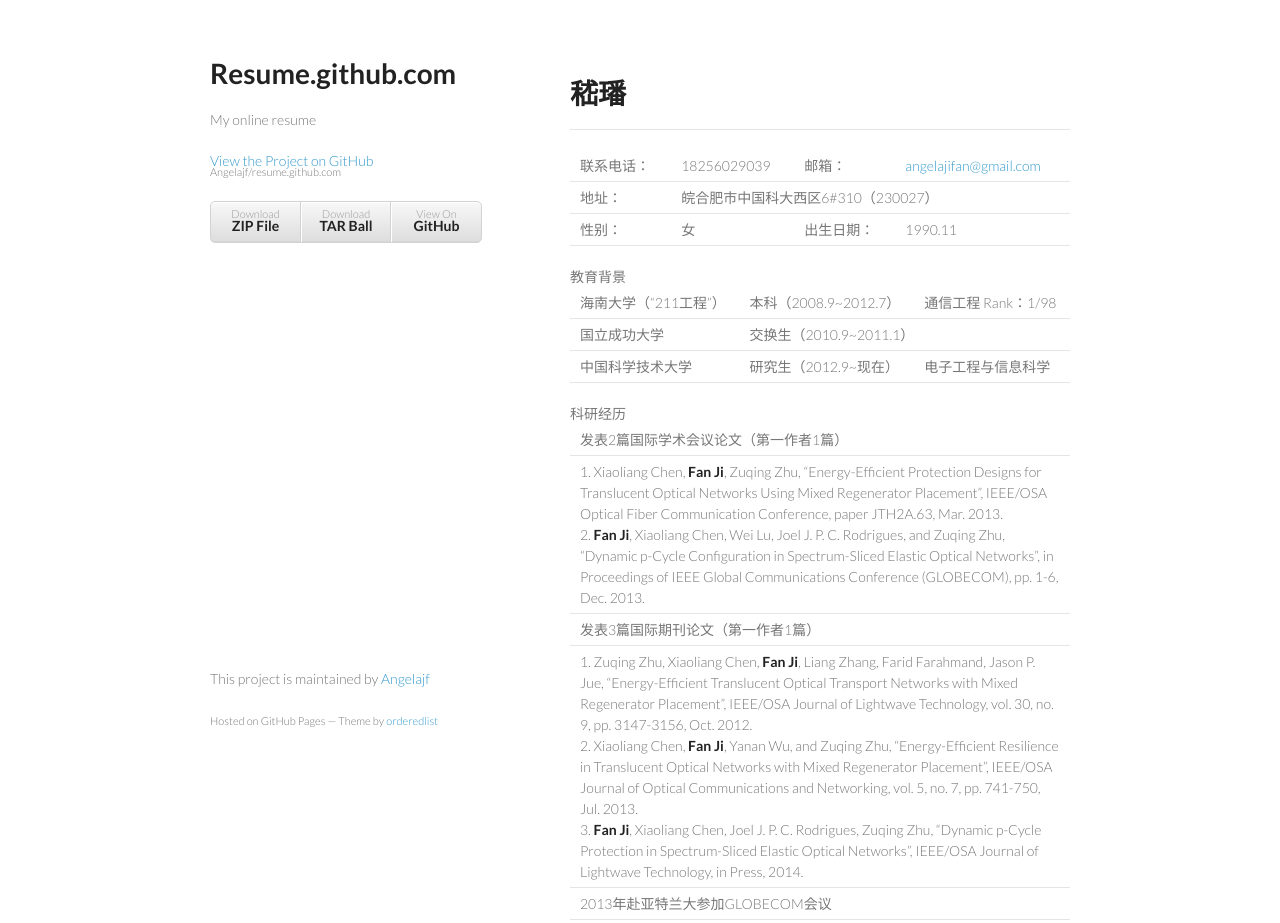
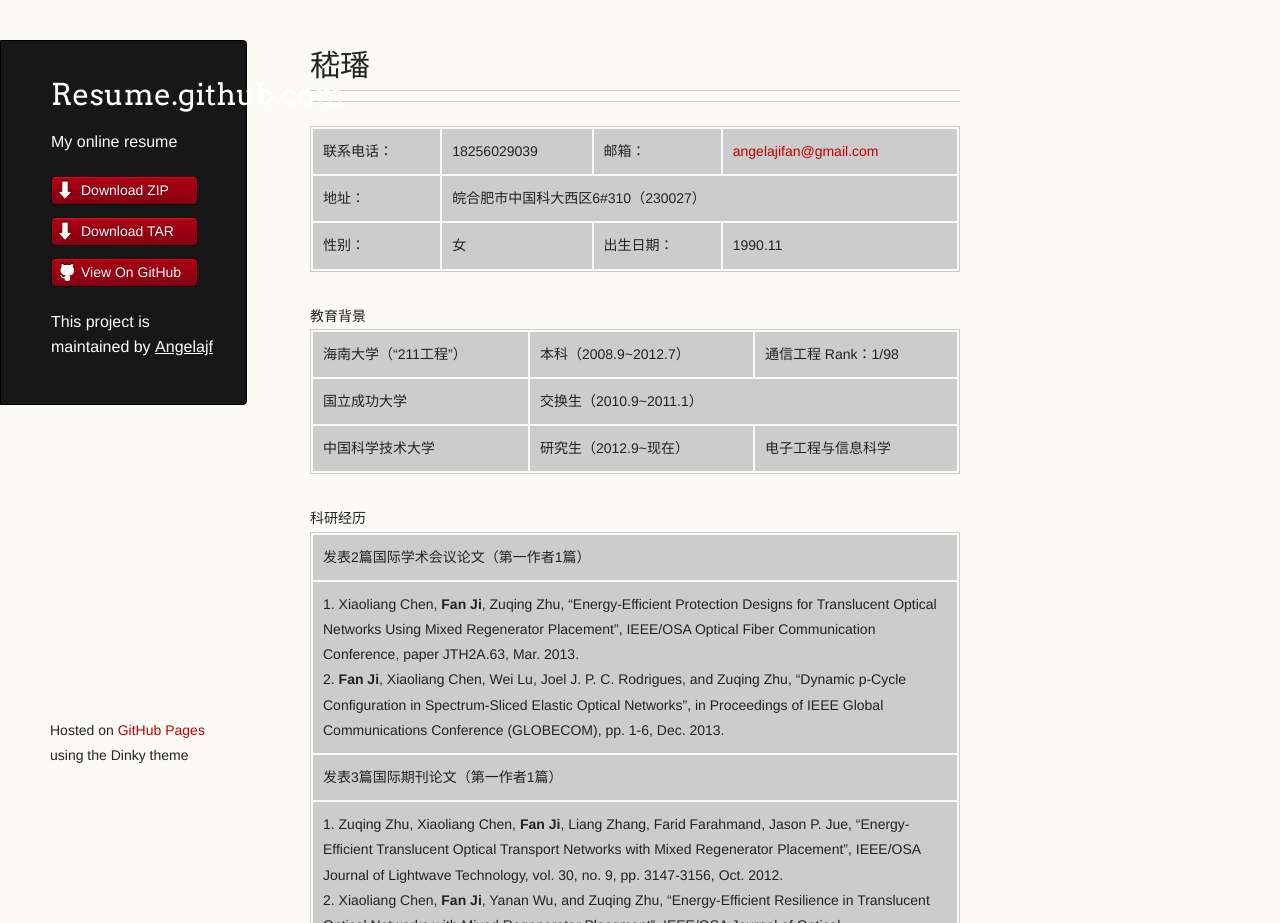
Before and after one commit to Angelajf/resume.github.com, a plain HTML site: page index.html in a window 1280 px wide. Shown: the top 923 px of the page. Drawn offline with Linux system fonts and the light colour scheme.

Commit message:
Create gh-pages branch via GitHub

```diff
--- a/index.html
+++ b/index.html
@@ -7,6 +7,7 @@
 
     <link rel="stylesheet" href="stylesheets/styles.css">
     <link rel="stylesheet" href="stylesheets/pygment_trac.css">
+    <script src="javascripts/scale.fix.js"></script>
     <meta name="viewport" content="width=device-width, initial-scale=1, user-scalable=no">
     <!--[if lt IE 9]>
     <script src="//html5shiv.googlecode.com/svn/trunk/html5.js"></script>
@@ -15,17 +16,18 @@
   <body>
     <div class="wrapper">
       <header>
-        <h1>Resume.github.com</h1>
-        <p>My online resume</p>
+        <h1 class="header">Resume.github.com</h1>
+        <p class="header">My online resume</p>
 
-        <p class="view"><a href="https://github.com/Angelajf/resume.github.com">View the Project on GitHub <small>Angelajf/resume.github.com</small></a></p>
+        <ul>
+          <li class="download"><a class="buttons" href="https://github.com/Angelajf/resume.github.com/zipball/master">Download ZIP</a></li>
+          <li class="download"><a class="buttons" href="https://github.com/Angelajf/resume.github.com/tarball/master">Download TAR</a></li>
+          <li><a class="buttons github" href="https://github.com/Angelajf/resume.github.com">View On GitHub</a></li>
+        </ul>
+
+        <p class="header">This project is maintained by <a class="header name" href="https://github.com/Angelajf">Angelajf</a></p>
 
 
-        <ul>
-          <li><a href="https://github.com/Angelajf/resume.github.com/zipball/master">Download <strong>ZIP File</strong></a></li>
-          <li><a href="https://github.com/Angelajf/resume.github.com/tarball/master">Download <strong>TAR Ball</strong></a></li>
-          <li><a href="https://github.com/Angelajf/resume.github.com">View On <strong>GitHub</strong></a></li>
-        </ul>
       </header>
       <section>
         <p>
@@ -180,11 +182,10 @@
           </tr></table>   <br>  <br>
       </section>
       <footer>
-        <p>This project is maintained by <a href="https://github.com/Angelajf">Angelajf</a></p>
-        <p><small>Hosted on GitHub Pages &mdash; Theme by <a href="https://github.com/orderedlist">orderedlist</a></small></p>
+        <p><small>Hosted on <a href="http://pages.github.com">GitHub Pages</a> using the Dinky theme</small></p>
       </footer>
     </div>
-    <script src="javascripts/scale.fix.js"></script>
+    <!--[if !IE]><script>fixScale(document);</script><![endif]-->
 
   </body>
 </html>
--- a/javascripts/scale.fix.js
+++ b/javascripts/scale.fix.js
@@ -1,17 +1,20 @@
-var metas = document.getElementsByTagName('meta');
-var i;
-if (navigator.userAgent.match(/iPhone/i)) {
-  for (i=0; i<metas.length; i++) {
-    if (metas[i].name == "viewport") {
-      metas[i].content = "width=device-width, minimum-scale=1.0, maximum-scale=1.0";
-    }
-  }
-  document.addEventListener("gesturestart", gestureStart, false);
-}
-function gestureStart() {
-  for (i=0; i<metas.length; i++) {
-    if (metas[i].name == "viewport") {
-      metas[i].content = "width=device-width, minimum-scale=0.25, maximum-scale=1.6";
-    }
-  }
-}
+fixScale = function(doc) {
+
+	var addEvent = 'addEventListener',
+	    type = 'gesturestart',
+	    qsa = 'querySelectorAll',
+	    scales = [1, 1],
+	    meta = qsa in doc ? doc[qsa]('meta[name=viewport]') : [];
+
+	function fix() {
+		meta.content = 'width=device-width,minimum-scale=' + scales[0] + ',maximum-scale=' + scales[1];
+		doc.removeEventListener(type, fix, true);
+	}
+
+	if ((meta = meta[meta.length - 1]) && addEvent in doc) {
+		fix();
+		scales = [.25, 1.6];
+		doc[addEvent](type, fix, true);
+	}
+
+};
--- a/stylesheets/styles.css
+++ b/stylesheets/styles.css
@@ -1,186 +1,336 @@
-@import url(https://fonts.googleapis.com/css?family=Lato:300italic,700italic,300,700);
+@import url(https://fonts.googleapis.com/css?family=Arvo:400,700,400italic);
+
+/* MeyerWeb Reset */
+
+html, body, div, span, applet, object, iframe,
+h1, h2, h3, h4, h5, h6, p, blockquote, pre,
+a, abbr, acronym, address, big, cite, code,
+del, dfn, em, img, ins, kbd, q, s, samp,
+small, strike, strong, sub, sup, tt, var,
+b, u, i, center,
+dl, dt, dd, ol, ul, li,
+fieldset, form, label, legend,
+table, caption, tbody, tfoot, thead, tr, th, td,
+article, aside, canvas, details, embed,
+figure, figcaption, footer, header, hgroup,
+menu, nav, output, ruby, section, summary,
+time, mark, audio, video {
+  margin: 0;
+  padding: 0;
+  border: 0;
+  font: inherit;
+  vertical-align: baseline;
+}
+
+
+/* Base text styles */
 
 body {
-  padding:50px;
-  font:14px/1.5 Lato, "Helvetica Neue", Helvetica, Arial, sans-serif;
-  color:#777;
-  font-weight:300;
+  padding:10px 50px 0 0;
+  font-family:"Helvetica Neue", Helvetica, Arial, sans-serif;
+	font-size: 14px;
+	color: #232323;
+	background-color: #FBFAF7;
+	margin: 0;
+	line-height: 1.8em;
+	-webkit-font-smoothing: antialiased;
+
 }
 
 h1, h2, h3, h4, h5, h6 {
-  color:#222;
-  margin:0 0 20px;
+  color:#232323;
+  margin:36px 0 10px;
 }
 
-p, ul, ol, table, pre, dl {
-  margin:0 0 20px;
+p, ul, ol, table, dl {
+  margin:0 0 22px;
 }
 
 h1, h2, h3 {
-  line-height:1.1;
+	font-family: Arvo, Monaco, serif;
+  line-height:1.3;
+	font-weight: normal;
+}
+
+h1,h2, h3 {
+	display: block;
+	border-bottom: 1px solid #ccc;
+	padding-bottom: 5px;
 }
 
 h1 {
-  font-size:28px;
+	font-size: 30px;
 }
 
 h2 {
-  color:#393939;
+	font-size: 24px;
 }
 
-h3, h4, h5, h6 {
-  color:#494949;
+h3 {
+	font-size: 18px;
+}
+
+h4, h5, h6 {
+	font-family: Arvo, Monaco, serif;
+	font-weight: 700;
 }
 
 a {
-  color:#39c;
-  font-weight:400;
+  color:#C30000;
+  font-weight:200;
   text-decoration:none;
 }
 
-a small {
-  font-size:11px;
-  color:#777;
-  margin-top:-0.6em;
-  display:block;
+a:hover {
+	text-decoration: underline;
 }
 
-.wrapper {
-  width:860px;
-  margin:0 auto;
+a small {
+	font-size: 12px;
+}
+
+em {
+	font-style: italic;
+}
+
+strong {
+  font-weight:700;
+}
+
+ul {
+  list-style: inside;
+  padding-left: 25px;
+}
+
+ol {
+  list-style: decimal inside;
+  padding-left: 20px;
 }
 
 blockquote {
-  border-left:1px solid #e5e5e5;
-  margin:0;
-  padding:0 0 0 20px;
-  font-style:italic;
+  margin: 0;
+  padding: 0 0 0 20px;
+  font-style: italic;
 }
 
+dl, dt, dd, dl p {
+	font-color: #444;
+}
+
+dl dt {
+  font-weight: bold;
+}
+
+dl dd {
+  padding-left: 20px;
+  font-style: italic;
+}
+
+dl p {
+  padding-left: 20px;
+  font-style: italic;
+}
+
+hr {
+  border:0;
+  background:#ccc;
+  height:1px;
+  margin:0 0 24px;
+}
+
+/* Images */
+
+img {
+  position: relative;
+  margin: 0 auto;
+  max-width: 650px;
+  padding: 5px;
+  margin: 10px 0 32px 0;
+  border: 1px solid #ccc;
+}
+
+p img {
+  display: inline;
+  margin: 0;
+  padding: 0;
+  vertical-align: middle;
+  text-align: center;
+  border: none;
+}
+
+/* Code blocks */
+
 code, pre {
-  font-family:Monaco, Bitstream Vera Sans Mono, Lucida Console, Terminal;
-  color:#333;
-  font-size:12px;
+	font-family: Monaco, "Bitstream Vera Sans Mono", "Lucida Console", Terminal, monospace;
+  color:#000;
+  font-size:14px;
 }
 
 pre {
-  padding:8px 15px;
-  background: #f8f8f8;
-  border-radius:5px;
-  border:1px solid #e5e5e5;
-  overflow-x: auto;
+	padding: 4px 12px;
+  background: #FDFEFB;
+  border-radius:4px;
+  border:1px solid #D7D8C8;
+  overflow: auto;
+  overflow-y: hidden;
+	margin-bottom: 32px;
+}
+
+
+/* Tables */
+
+table {
+  width:100%;
 }
 
 table {
-  width:100%;
-  border-collapse:collapse;
+  border: 1px solid #ccc;
+  margin-bottom: 32px;
+  text-align: left;
+ }
+
+th {
+  font-family: 'Arvo', Helvetica, Arial, sans-serif;
+	font-size: 18px;
+	font-weight: normal;
+  padding: 10px;
+  background: #232323;
+  color: #FDFEFB;
+ }
+
+td {
+  padding: 10px;
+	background: #ccc;
+ }
+
+
+/* Wrapper */
+.wrapper {
+  width:960px;
 }
 
-th, td {
-  text-align:left;
-  padding:5px 10px;
-  border-bottom:1px solid #e5e5e5;
+
+/* Header */
+
+header {
+	background-color: #171717;
+	color: #FDFDFB;
+  width:170px;
+  float:left;
+  position:fixed;
+	border: 1px solid #000;
+	-webkit-border-top-right-radius: 4px;
+	-webkit-border-bottom-right-radius: 4px;
+	-moz-border-radius-topright: 4px;
+	-moz-border-radius-bottomright: 4px;
+	border-top-right-radius: 4px;
+	border-bottom-right-radius: 4px;
+	padding: 34px 25px 22px 50px;
+	margin: 30px 25px 0 0;
+	-webkit-font-smoothing: antialiased;
 }
 
-dt {
-  color:#444;
-  font-weight:700;
+p.header {
+	font-size: 16px;
 }
 
-th {
-  color:#444;
+h1.header {
+	font-family: Arvo, sans-serif;
+	font-size: 30px;
+	font-weight: 300;
+	line-height: 1.3em;
+	border-bottom: none;
+	margin-top: 0;
 }
 
-img {
-  max-width:100%;
+
+h1.header, a.header, a.name, header a{
+	color: #fff;
 }
 
-header {
-  width:270px;
-  float:left;
-  position:fixed;
+a.header {
+	text-decoration: underline;
+}
+
+a.name {
+	white-space: nowrap;
 }
 
 header ul {
   list-style:none;
-  height:40px;
-
   padding:0;
-
-  background: #eee;
-  background: -moz-linear-gradient(top, #f8f8f8 0%, #dddddd 100%);
-  background: -webkit-gradient(linear, left top, left bottom, color-stop(0%,#f8f8f8), color-stop(100%,#dddddd));
-  background: -webkit-linear-gradient(top, #f8f8f8 0%,#dddddd 100%);
-  background: -o-linear-gradient(top, #f8f8f8 0%,#dddddd 100%);
-  background: -ms-linear-gradient(top, #f8f8f8 0%,#dddddd 100%);
-  background: linear-gradient(top, #f8f8f8 0%,#dddddd 100%);
-
-  border-radius:5px;
-  border:1px solid #d2d2d2;
-  box-shadow:inset #fff 0 1px 0, inset rgba(0,0,0,0.03) 0 -1px 0;
-  width:270px;
 }
 
 header li {
-  width:89px;
-  float:left;
-  border-right:1px solid #d2d2d2;
-  height:40px;
+	list-style-type: none;
+  width:132px;
+  height:15px;
+	margin-bottom: 12px;
+	line-height: 1em;
+	padding: 6px 6px 6px 7px;
+
+	background: #AF0011;
+	background: -moz-linear-gradient(top, #AF0011 0%, #820011 100%);
+  background: -webkit-gradient(linear, left top, left bottom, color-stop(0%,#f8f8f8), color-stop(100%,#dddddd));
+  background: -webkit-linear-gradient(top, #AF0011 0%,#820011 100%);
+  background: -o-linear-gradient(top, #AF0011 0%,#820011 100%);
+  background: -ms-linear-gradient(top, #AF0011 0%,#820011 100%);
+  background: linear-gradient(top, #AF0011 0%,#820011 100%);
+
+	border-radius:4px;
+  border:1px solid #0D0D0D;
+
+	-webkit-box-shadow: inset 0px 1px 1px 0 rgba(233,2,38, 1);
+	box-shadow: inset 0px 1px 1px 0 rgba(233,2,38, 1);
+
 }
 
-header ul a {
-  line-height:1;
-  font-size:11px;
-  color:#999;
-  display:block;
-  text-align:center;
-  padding-top:6px;
-  height:40px;
+header li:hover {
+	background: #C3001D;
+	background: -moz-linear-gradient(top, #C3001D 0%, #950119 100%);
+  background: -webkit-gradient(linear, left top, left bottom, color-stop(0%,#f8f8f8), color-stop(100%,#dddddd));
+  background: -webkit-linear-gradient(top, #C3001D 0%,#950119 100%);
+  background: -o-linear-gradient(top, #C3001D 0%,#950119 100%);
+  background: -ms-linear-gradient(top, #C3001D 0%,#950119 100%);
+  background: linear-gradient(top, #C3001D 0%,#950119 100%);
 }
 
-strong {
-  color:#222;
-  font-weight:700;
+a.buttons {
+	-webkit-font-smoothing: antialiased;
+	background: url(../images/arrow-down.png) no-repeat;
+	font-weight: normal;
+	text-shadow: rgba(0, 0, 0, 0.4) 0 -1px 0;
+	padding: 2px 2px 2px 22px;
+	height: 30px;
 }
 
-header ul li + li {
-  width:88px;
-  border-left:1px solid #fff;
+a.github {
+	background: url(../images/octocat-small.png) no-repeat 1px;
 }
 
-header ul li + li + li {
-  border-right:none;
-  width:89px;
+a.buttons:hover {
+	color: #fff;
+	text-decoration: none;
 }
 
-header ul a strong {
-  font-size:14px;
-  display:block;
-  color:#222;
-}
+
+/* Section - for main page content */
 
 section {
-  width:500px;
+  width:650px;
   float:right;
   padding-bottom:50px;
 }
 
-small {
-  font-size:11px;
-}
 
-hr {
-  border:0;
-  background:#e5e5e5;
-  height:1px;
-  margin:0 0 20px;
-}
+/* Footer */
 
 footer {
-  width:270px;
+  width:170px;
   float:left;
   position:fixed;
-  bottom:50px;
+  bottom:10px;
+	padding-left: 50px;
 }
 
 @media print, screen and (max-width: 960px) {
@@ -196,14 +346,18 @@ footer {
     width:auto;
   }
 
+	footer {
+		border-top: 1px solid #ccc;
+		margin:0 84px 0 50px;
+		padding:0;
+	}
+
   header {
     padding-right:320px;
   }
 
   section {
-    border:1px solid #e5e5e5;
-    border-width:1px 0;
-    padding:20px 0;
+    padding:20px 84px 20px 50px;
     margin:0 0 20px;
   }
 
@@ -213,8 +367,8 @@ footer {
 
   header ul {
     position:absolute;
-    right:50px;
-    top:52px;
+    right:130px;
+    top:84px;
   }
 }
 
@@ -224,26 +378,38 @@ footer {
   }
 
   header {
-    padding:0;
+    padding:10px 20px 0;
+		margin-right: 0;
   }
+
+	section {
+    padding:10px 0 10px 20px;
+    margin:0 0 30px;
+  }
+
+	footer {
+		margin: 0 0 0 30px;
+	}
 
   header ul, header p.view {
     position:static;
   }
-
-  pre, code {
-    word-wrap:normal;
-  }
 }
 
 @media print, screen and (max-width: 480px) {
-  body {
-    padding:15px;
+
+  header ul li.download {
+    display:none;
   }
 
-  header ul {
-    display:none;
-  }
+	footer {
+		margin: 0 0 0 20px;
+	}
+
+	footer a{
+		display:block;
+	}
+
 }
 
 @media print {
```
Also changed, not shown: images/arrow-down.png (added), images/octocat-small.png (added).
